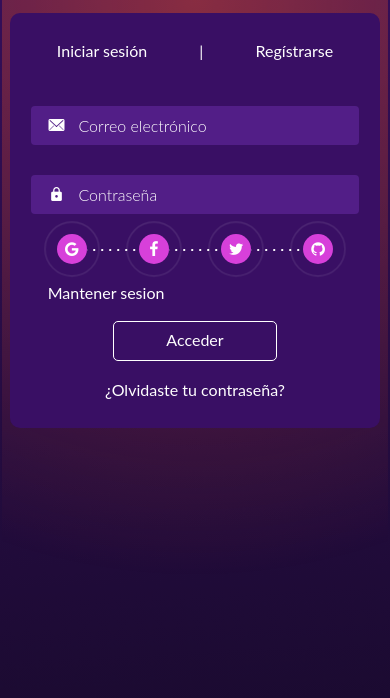
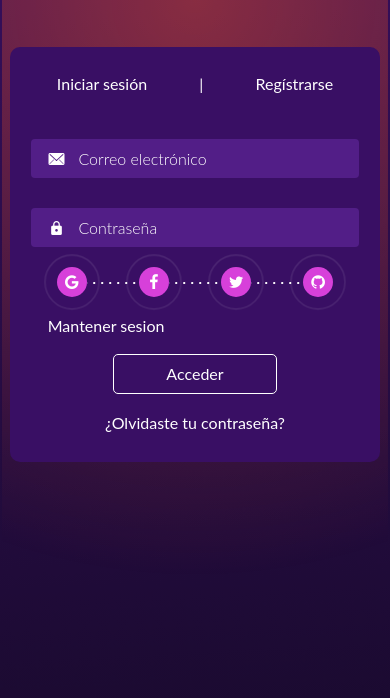
Before and after one commit to genarogg/form-avanzado, a React (Create React App) app: page / in a window 390 px wide. Shown: the top 698 px of the page. Built offline with nearby package versions, Linux system fonts and the light colour scheme.

Commit message:
media querie

```diff
--- a/src/pages/my-form/components/form-login/css/noTieneQueVerConElForm.css
+++ b/src/pages/my-form/components/form-login/css/noTieneQueVerConElForm.css
@@ -126,3 +126,9 @@ a::selection:hover {
   -webkit-transition: all ease 0.6s;
   transition: all ease 0.6s;
 }
+
+@media screen and (max-width: 1024px) {
+  .container-my-form {
+    margin: 4vh 0;
+  }
+}
--- a/src/pages/my-form/components/form-login/css/noTieneQueVerConElForm.scss
+++ b/src/pages/my-form/components/form-login/css/noTieneQueVerConElForm.scss
@@ -99,3 +99,10 @@ a::selection {
   background: $azul;
   transition: $transicion600ms;
 }
+
+
+@media screen and (max-width: 1024px) {
+  .container-my-form{
+    margin: 4vh 0;
+  }
+}
```
